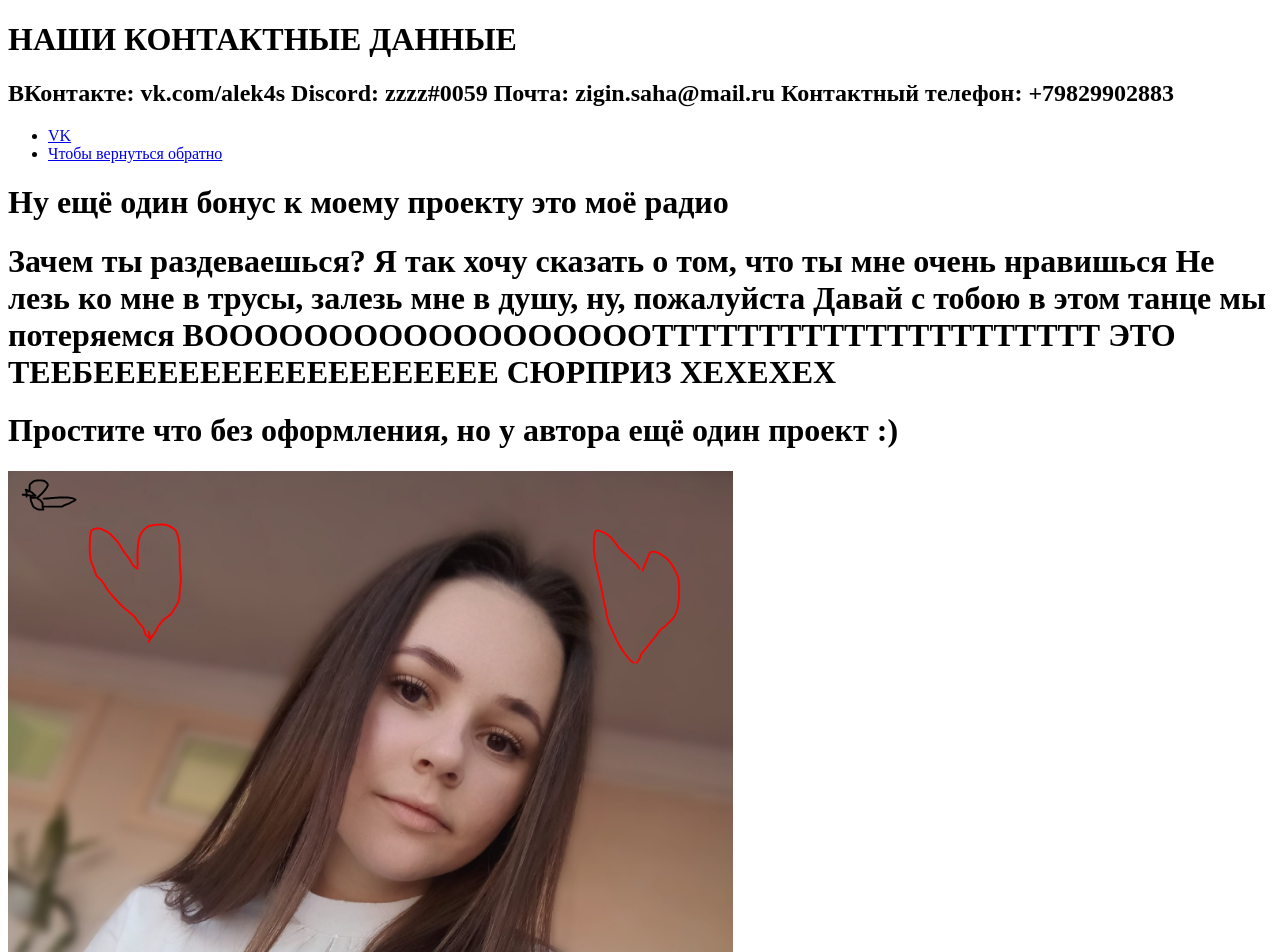
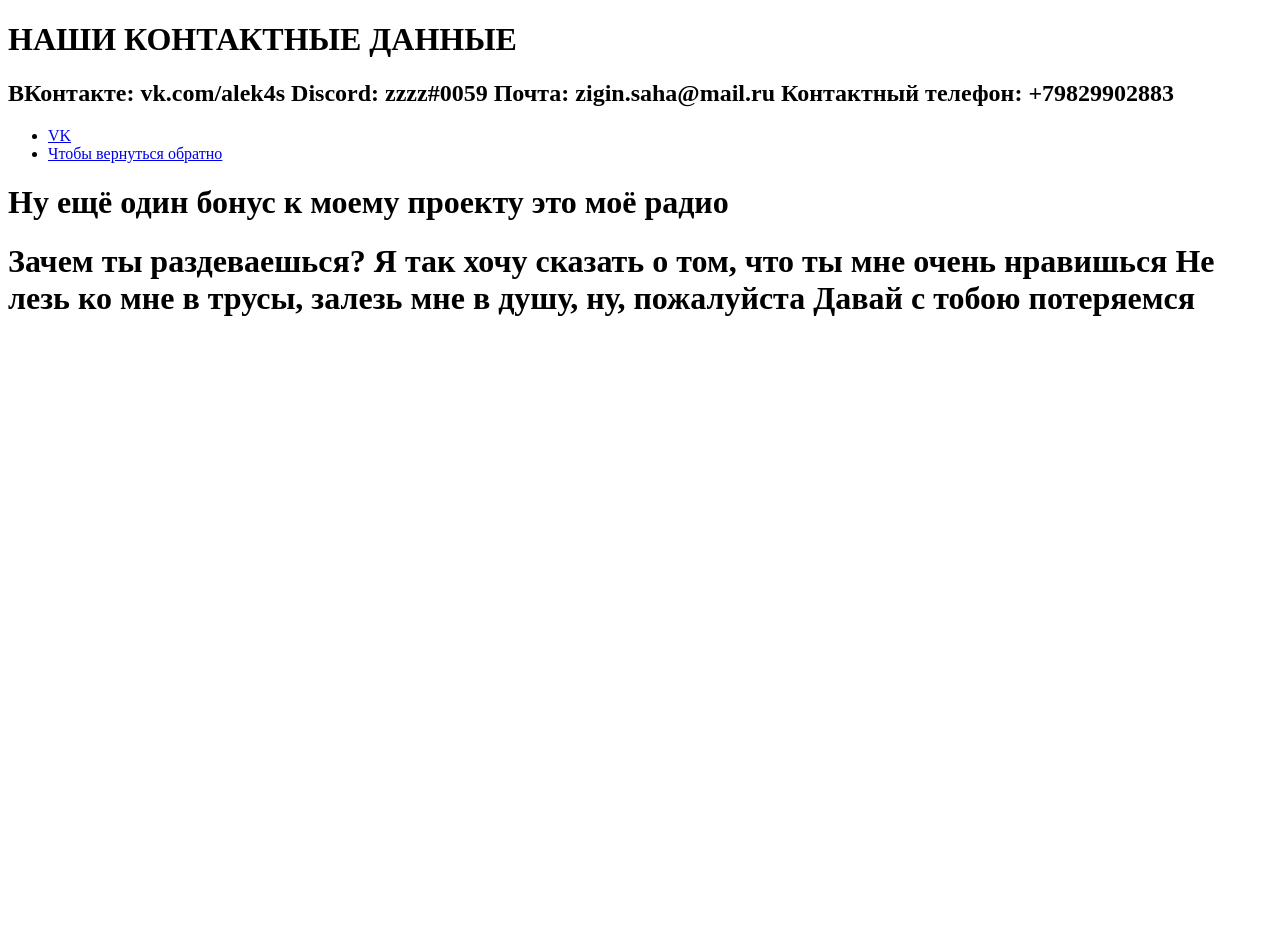
Before and after one commit to SASHA257/sasha257.github.io, a plain HTML site: page index.html in a window 1280 px wide. Shown: the top 952 px of the page. After the commit the page ends 800 px from the top, so only its background shows below. Drawn offline with Linux system fonts and the light colour scheme.

Commit message:
Update index.html

```diff
--- a/index.html
+++ b/index.html
@@ -20,11 +20,9 @@
         Зачем ты раздеваешься?
 Я так хочу сказать о том, что ты мне очень нравишься
 Не лезь ко мне в трусы, залезь мне в душу, ну, пожалуйста
-Давай с тобою в этом танце мы потеряемся
-<b>ВООООООООООООООООООТТТТТТТТТТТТТТТТТТТТТ ЭТО ТЕЕБЕЕЕЕЕЕЕЕЕЕЕЕЕЕЕЕЕЕЕ СЮРПРИЗ ХЕХЕХЕХ</b>
+Давай с тобою потеряемся
         </h1></p>
 
-	    <h1>Простите что без оформления, но у автора ещё один проект :)</h1>
-    <img src="23423423423432432.PNG">
+
 </body>
 </html>
```
